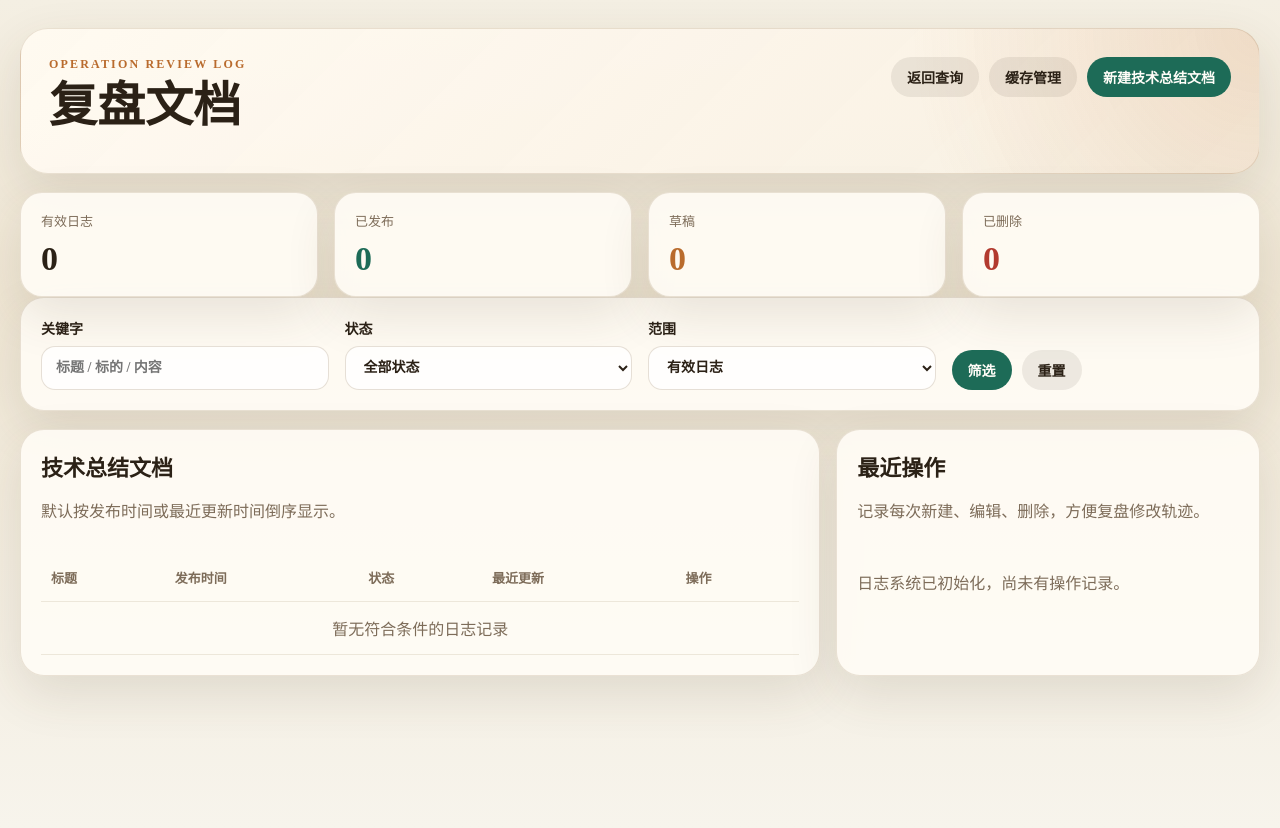
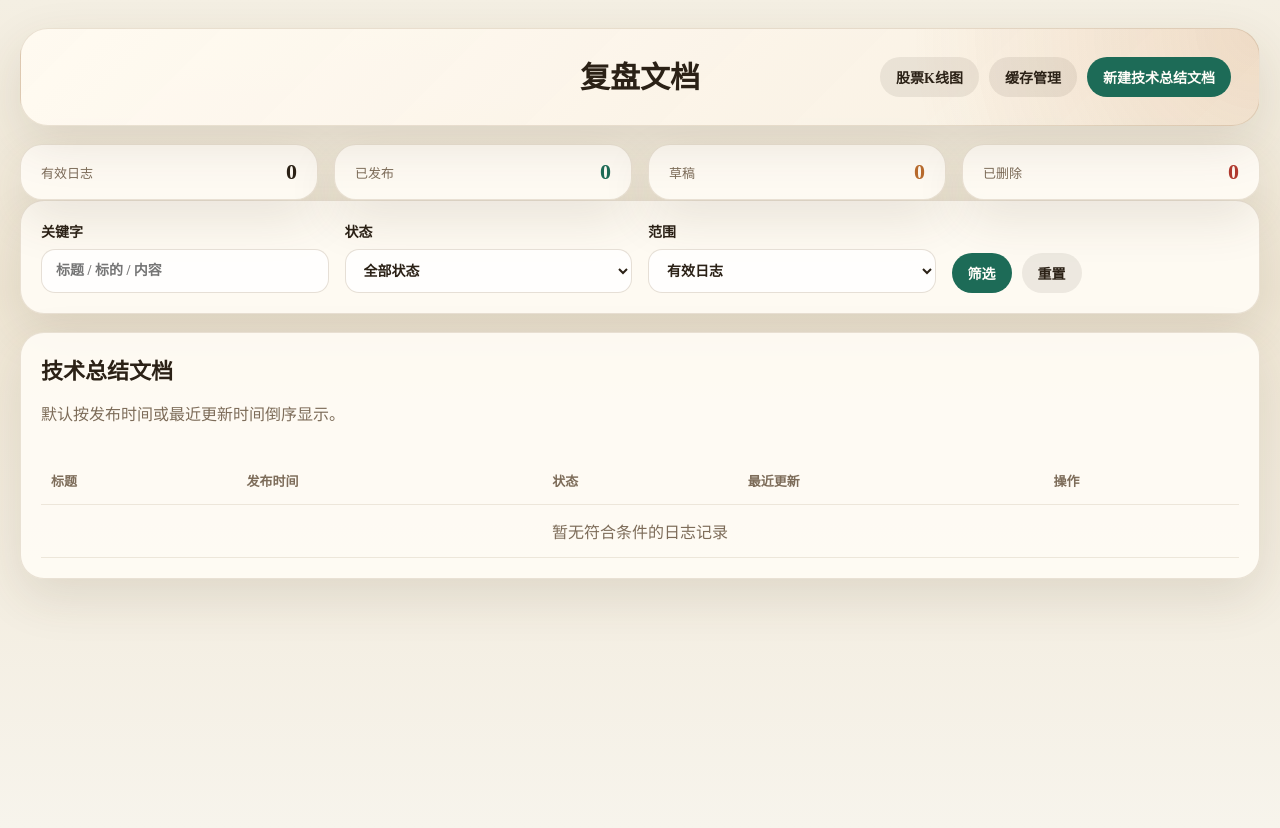
Before and after one commit to ims0/stock_server, a Flask app: page /operation-log/technical-summaries in a window 1280 px wide. Run offline with Flask 3, Linux system fonts and the light colour scheme; the visitor is signed in with stand-in values (Sample User, id 1); data that the repository does not hold is empty; some libraries are stand-ins or nearby versions.

Commit message:
Refactor operation log UI: redirect login to review page, remove action summary field, simplify list layout, and center hero title

```diff
--- a/app.py
+++ b/app.py
@@ -166,7 +166,7 @@ def _get_next_url() -> str:
     candidate = request.args.get("next") or request.form.get("next") or ""
     if _is_safe_next_url(candidate):
         return candidate
-    return url_for("index")
+    return url_for("operation_log.technical_summaries_page")
 
 
 def login_required(view):
@@ -1730,7 +1730,7 @@ def account_page():
 @app.route("/login", methods=["GET", "POST"])
 def login():
     if "username" in session:
-        return redirect(url_for("index"))
+        return redirect(url_for("operation_log.technical_summaries_page"))
 
     error = ""
     if request.method == "POST":
--- a/operation_log/static/operation_log.css
+++ b/operation_log/static/operation_log.css
@@ -64,9 +64,10 @@ a {
 }
 
 .hero {
+  position: relative;
   display: flex;
-  justify-content: space-between;
-  align-items: flex-start;
+  justify-content: flex-end;
+  align-items: center;
   gap: 20px;
   padding: 28px;
   border-radius: 28px;
@@ -75,6 +76,13 @@ a {
     linear-gradient(135deg, rgba(255, 250, 241, 0.96), rgba(248, 240, 226, 0.92));
   border: 1px solid var(--panel-border);
   box-shadow: var(--shadow);
+}
+
+.hero > div:first-child {
+  position: absolute;
+  left: 50%;
+  transform: translateX(-50%);
+  pointer-events: none;
 }
 
 .hero.compact {
@@ -92,7 +100,7 @@ a {
 
 .hero h1 {
   margin: 0;
-  font-size: clamp(34px, 5vw, 48px);
+  font-size: clamp(22px, 3vw, 30px);
   line-height: 1.1;
 }
 
@@ -194,19 +202,20 @@ a {
 
 .stat-card {
   border-radius: 22px;
-  padding: 18px 20px;
+  padding: 14px 20px;
+  display: flex;
+  align-items: center;
+  justify-content: space-between;
+  gap: 12px;
 }
 
 .stat-card span {
-  display: block;
   color: var(--muted);
   font-size: 13px;
 }
 
 .stat-card strong {
-  display: block;
-  margin-top: 10px;
-  font-size: 34px;
+  font-size: 22px;
 }
 
 .stat-card.accent strong {
@@ -240,7 +249,7 @@ a {
 }
 
 .content-grid {
-  grid-template-columns: minmax(0, 1.7fr) minmax(300px, 0.9fr);
+  grid-template-columns: 1fr;
 }
 
 .detail-grid {
--- a/operation_log/templates/operation_log/form.html
+++ b/operation_log/templates/operation_log/form.html
@@ -54,10 +54,6 @@
                 <input type="date" name="event_date" value="{{ form_data.event_date or '' }}" required />
               </label>
             {% endif %}
-            <label>
-              {{ page_config.summary_label }}
-              <input type="text" name="action_summary" value="{{ form_data.action_summary or '' }}" placeholder="{{ page_config.summary_placeholder }}" />
-            </label>
             {% if page_config.show_published_at_input %}
               <label>
                 发布时间
@@ -97,7 +93,6 @@
                     </figure>
                     <header class="preview-header">
                       <h1 id="preview-title">{{ form_data.title or '技术文档标题预览' }}</h1>
-                      <p id="preview-summary" class="summary-box article-summary{% if not form_data.action_summary %} is-hidden{% endif %}">{{ form_data.action_summary or '' }}</p>
                     </header>
                     <div id="preview-body" class="article-body markdown-body"></div>
                   </div>
--- a/operation_log/templates/operation_log/list.html
+++ b/operation_log/templates/operation_log/list.html
@@ -12,12 +12,10 @@
 
       <header class="hero">
         <div>
-          <p class="eyebrow">Operation Review Log</p>
           <h1>{{ page_config.hero_title }}</h1>
-          <p class="hero-copy">{{ page_config.hero_copy }}</p>
         </div>
         <div class="hero-actions">
-          <a class="button ghost" href="{{ url_for('index') }}">返回查询</a>
+          <a class="button ghost" href="{{ url_for('index') }}">股票K线图</a>
           <a class="button ghost" href="{{ url_for('cache_page') }}">缓存管理</a>
           <a class="button primary" href="{{ url_for(page_config.create_endpoint) }}">新建{{ page_config.list_title }}</a>
         </div>
@@ -112,9 +110,6 @@
                   <tr>
                     <td>
                       <a class="table-link" href="{{ url_for('operation_log.detail_page', log_id=log.id) }}">{{ log.title }}</a>
-                      {% if log.action_summary %}
-                        <div class="table-note">{{ log.action_summary }}</div>
-                      {% endif %}
                     </td>
                     {% if page_config.show_symbol %}
                       <td>{{ log.symbol or '-' }}</td>
@@ -149,28 +144,6 @@
           </div>
         </section>
 
-        <aside class="panel side-panel">
-          <div class="section-head">
-            <div>
-              <h2>最近操作</h2>
-              <p>记录每次新建、编辑、删除，方便复盘修改轨迹。</p>
-            </div>
-          </div>
-          <div class="timeline">
-            {% for item in recent_actions %}
-              <article class="timeline-item">
-                <div class="timeline-meta">
-                  <span class="action-tag {{ item.action }}">{{ item.action }}</span>
-                  <span>{{ item.username }}</span>
-                </div>
-                <a class="timeline-title" href="{{ url_for('operation_log.detail_page', log_id=item.log_id) }}">{{ item.title }}</a>
-                <p>{{ operation_log_display_datetime(item.happened_at) }}</p>
-              </article>
-            {% else %}
-              <p class="empty-side">日志系统已初始化，尚未有操作记录。</p>
-            {% endfor %}
-          </div>
-        </aside>
       </section>
     </main>
   </body>
```
Also changed, not shown: operation_log/static/operation_log_form.js (+0 -8 lines), operation_log/templates/operation_log/detail.html (+0 -7 lines), operation_log/static/uploads/202604/00a50604789448bab28258bee11818e7.png (added).
